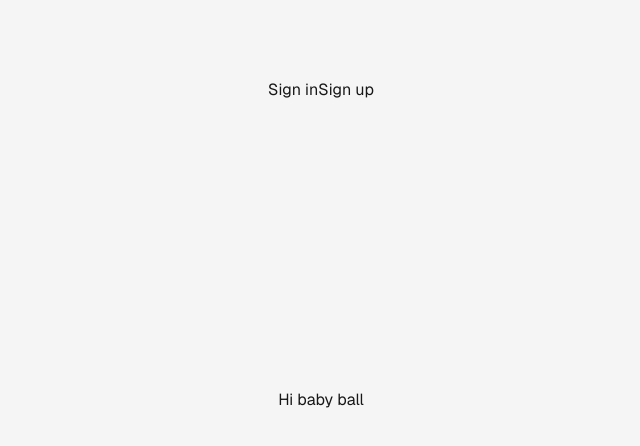
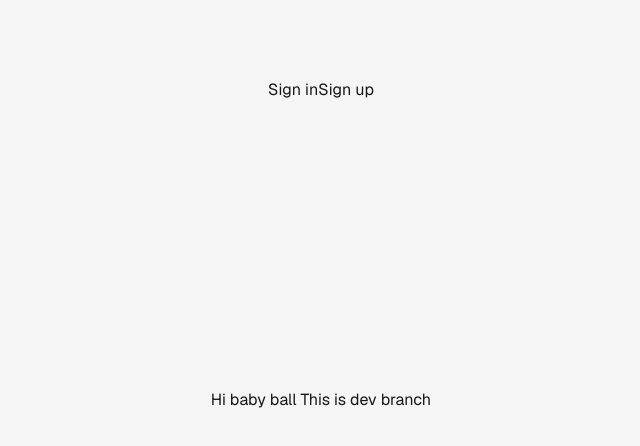
Before and after one commit to SN021/E-Marketplace-for-Event-Industry-Frontend, a Next.js app: page / in a window 1280 px wide. Shown: the top 446 px of the page, without its empty margins (319-959 px from the left). Built offline with nearby package versions, Linux system fonts and the light colour scheme; no server answers.

Commit message:
Update page.tsx

```diff
--- a/app/page.tsx
+++ b/app/page.tsx
@@ -13,6 +13,8 @@ export default function Home() {
       </div>
       <h1>
         Hi baby ball
+
+        This is dev branch
       </h1>
     </div>
   );
```
